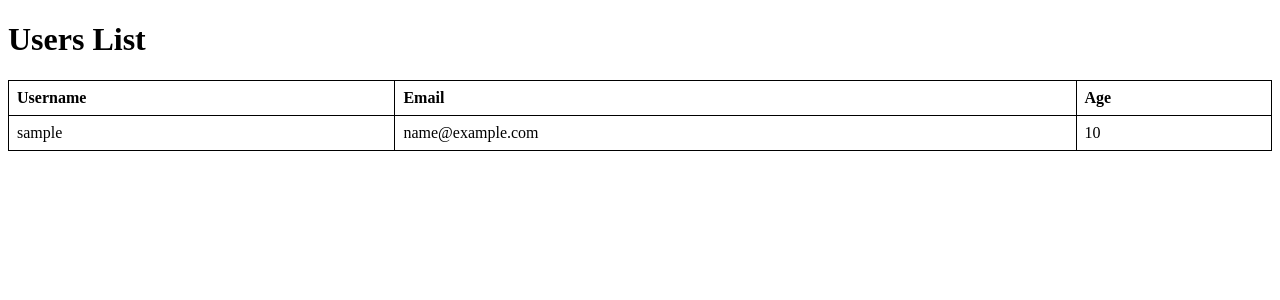
After one commit to daniellejoshua/LearningPhp, a PHP site: page /includes/users.php in a window 1280 px wide. The commit adds this page. Shown: the top 300 px of the page. Run offline with PHP 8.4, Linux system fonts and the light colour scheme; tables that the repository leaves empty or names only in its code hold one stand-in row (values such as "Sample post").

Commit message:
added a users page and expand the inputs on the register

```diff
--- a/src/Classes/Signup.php
+++ b/src/Classes/Signup.php
@@ -3,25 +3,35 @@
 class Signup extends Dbh{
     private $username;
     private $password;
+    private $email;
+    private $age;
 
-
-    public function __construct($username,$password){
+    public function __construct($username, $password, $email, $age){
         $this -> username = $username;
         $this -> password = password_hash($password,PASSWORD_DEFAULT);
+        $this -> email = $email;
+        $this -> age = $age;
+    }
+    public function getUsers(){
+    $query = "SELECT * FROM users";
+    $stmnt = parent::connect() -> prepare($query);
+    $stmnt ->execute();
+    return $stmnt ->fetchAll(PDO::FETCH_ASSOC);
     }
 
-
     private function insertUser(){
-        $query = "INSERT into users (username,hash_password)
-        VALUES (:username, :password);";
+        $query = "INSERT into users (username,hash_password,email,age)
+        VALUES (:username, :password, :email, :age);";
         $stmt = parent::connect() -> prepare($query);
         $stmt -> bindParam(":username",$this -> username);
         $stmt -> bindParam(":password",$this -> password);
+        $stmt -> bindParam(":email", $this->email);
+        $stmt -> bindParam(":age", $this -> age);
         $stmt->execute();
      }
 
      private function isInputEmpty(){
-        if(empty($_POST["username"]) || empty($_POST["password"])){
+        if(empty($_POST["username"]) || empty($_POST["password"]) || empty($_POST["email"]) || empty($_POST["age"]) ){
             return true;
         }else{
             return false;
--- /dev/null
+++ b/src/includes/users.php
@@ -0,0 +1,53 @@
+<?php
+require_once "../database.php";
+require_once "../Classes/Signup.php";
+
+// Create an instance of the Signup class
+$signup = new Signup("", "", "" , 0 ); // Pass empty values since the constructor requires parameters
+
+// Fetch all users
+$users = $signup->getUsers();
+?>
+
+<!DOCTYPE html>
+<html lang="en">
+<head>
+    <meta charset="UTF-8">
+    <meta name="viewport" content="width=device-width, initial-scale=1.0">
+    <title>Users Table</title>
+    <style>
+        table {
+            width: 100%;
+            border-collapse: collapse;
+        }
+        table, th, td {
+            border: 1px solid black;
+        }
+        th, td {
+            padding: 8px;
+            text-align: left;
+        }
+    </style>
+</head>
+<body>
+    <h1>Users List</h1>
+    <table>
+        <thead>
+            <tr>
+                <th>Username</th>
+                <th>Email</th>
+                <th>Age</th>
+            </tr>
+        </thead>
+        <tbody>
+            <?php foreach ($users as $user): ?>
+                <tr>
+                    <td><?= htmlspecialchars($user['username'] ?? 'N/A'); ?></td>
+                    <td><?= htmlspecialchars($user['email'] ?? 'N/A'); ?></td>
+                    <td><?= htmlspecialchars($user['age'] ?? 'n/a'); ?></td>
+                </tr>
+            <?php endforeach; ?>
+        </tbody>
+    </table>
+</body>
+</html>
```
Also changed, not shown: src/includes/signup.inc.php (+10 -1 lines), src/index.php (+16 -4 lines).
